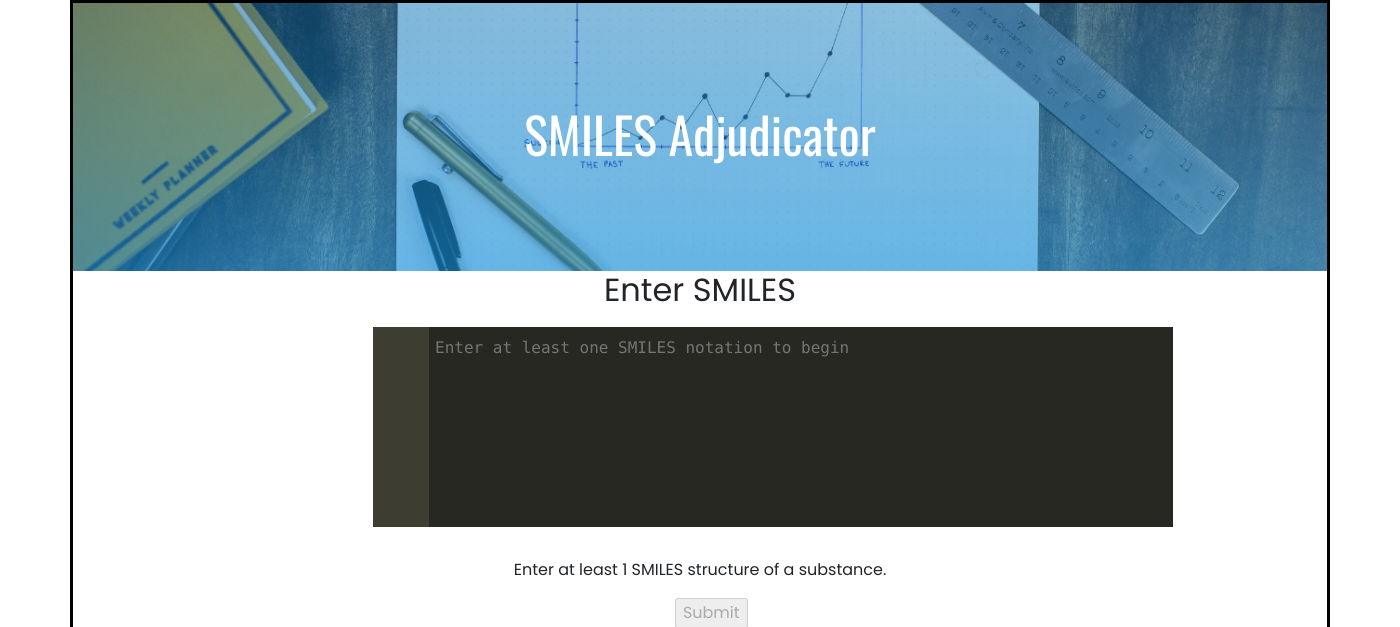
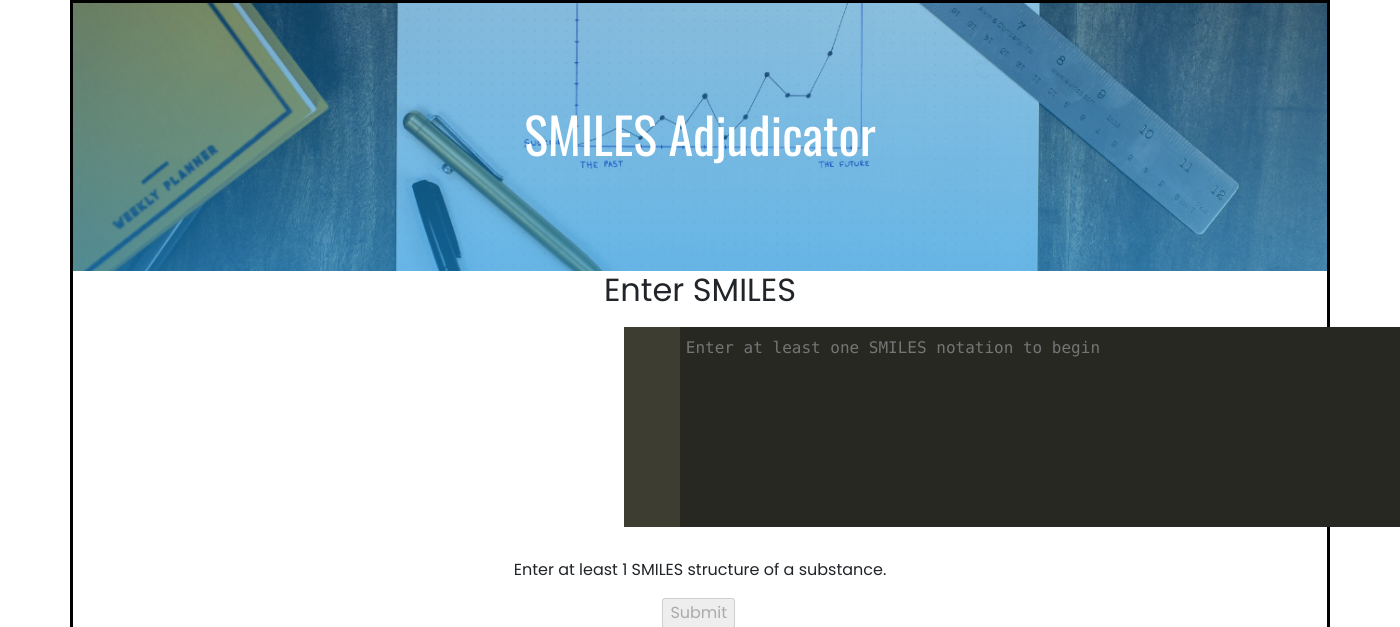
Before and after one commit to alishan008/Material-Discovery-using-SMILES, a Flask app: page / in a window 1400 px wide; the page is wider, and only the part inside the window is pictured. Shown: the top 627 px of that part. Run offline with Flask 2, Linux system fonts and the light colour scheme; parts of the project's set-up code (start-up, migrations or seed data) failed here and were passed over; some libraries are stand-ins or nearby versions; grey boxes are pictures that could not be loaded.

Commit message:
Update index.html

```diff
--- a/templates/index.html
+++ b/templates/index.html
@@ -30,13 +30,13 @@
 <h2>Enter SMILES</h2>
 <section>
 <form action="{{ url_for('submit') }}" method="post">
-    <div>
+    <div style="margin: 0 20%;">
         <textarea id='lineCounter' wrap='off' readonly>1.</textarea>
         <textarea id="codeEditor" name="text" wrap='off' placeholder="Enter at least one SMILES notation to begin"></textarea>
     </div>
     <br/>
     <p id="indicator" style="text-align: center;">Enter at least 1 SMILES structure of a substance.</p>
-    <input style="margin-left: 48%;" id="subtn" type="submit" value="Submit" disabled>
+    <input style="margin: 0 47%;" id="subtn" type="submit" value="Submit" disabled>
 </form>
 </section>
 
@@ -52,7 +52,7 @@
         The following is a SMILES generation algorithm for Ciprofloxacin:
     </blockquote>
     <br/>
-    <img width="300px" style="margin-left: 35%; border-style: dashed; border-color: darkslategray;" src="https://upload.wikimedia.org/wikipedia/commons/0/00/SMILES.png"/>
+    <img width="300px" style="margin: 0 35%; border-style: dashed; border-color: darkslategray;" src="https://upload.wikimedia.org/wikipedia/commons/0/00/SMILES.png"/>
     <br/><br/>
     <blockquote>
         The structure of Ciprofloxacin is reduced to 'C1CC1N2C=C(C(=O)C3=CC(=C(C=C32)N4CCNCC4)F)C(=O)O'.
```
